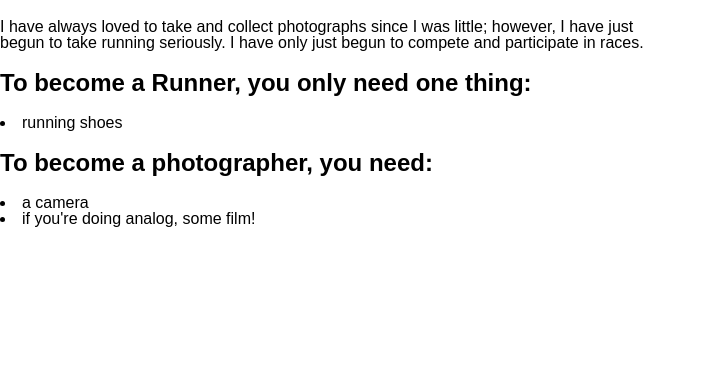
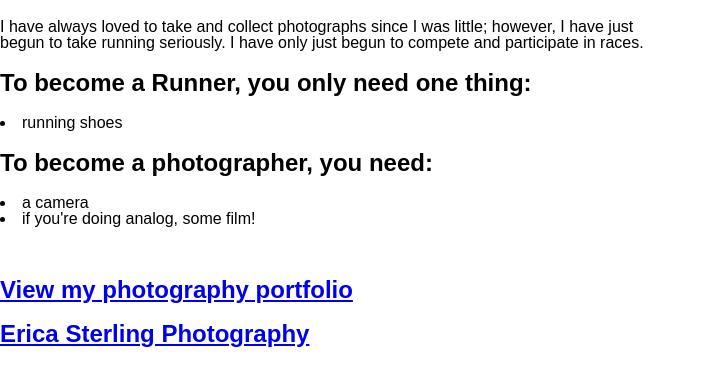
Before and after one commit to LivCunningham/myhobbies, a website: page public/index.html in a window 1280 px wide. Shown: the part 391-776 px from the top of the page, without its empty margins (0-723 px from the left). Drawn offline with Linux system fonts and the light colour scheme.

Commit message:
Added external linked pages

```diff
--- a/public/index.html
+++ b/public/index.html
@@ -22,6 +22,12 @@
 </ul>
 <li>a camera</li>
 <li>if you're doing analog, some film!</li>
+<br>
+<br>
+<h2>
+<a href="https://livcunninghamgb.myportfolio.com/">View my photography portfolio</a></h2>
+<h2>
+    <a href="https://ericasterling-art.tumblr.com/">Erica Sterling Photography</a></h2>
 </body>
 
 </html>
```
